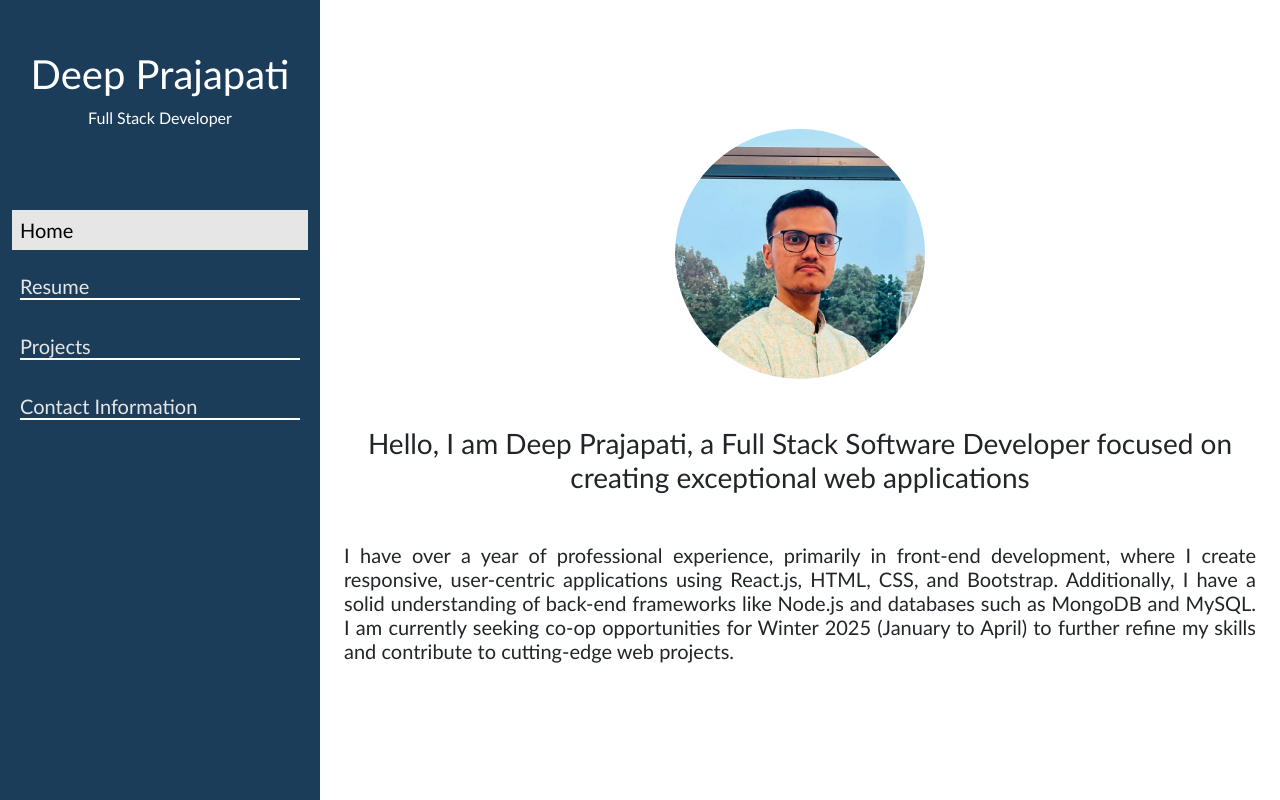
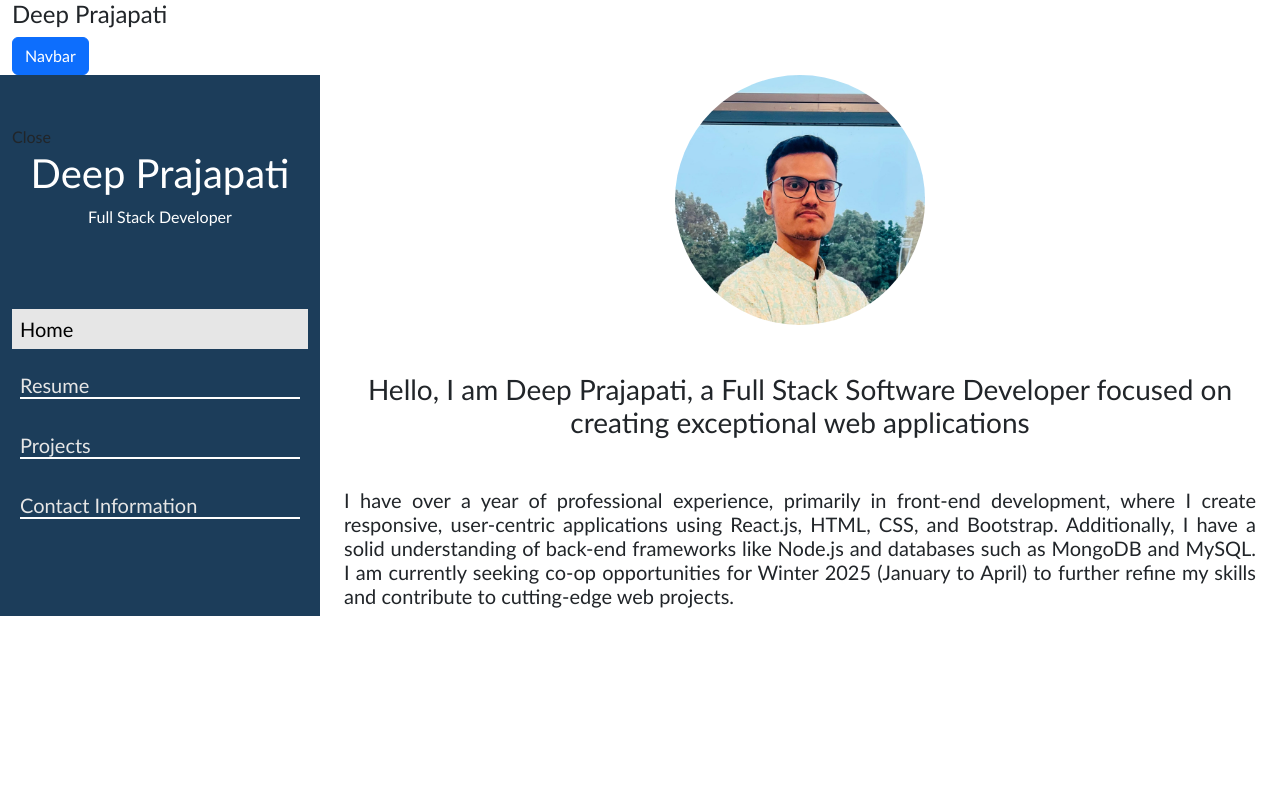
Before and after one commit to Deep2410/Resume, a React (Vite) app: page / in a window 1280 px wide. Built offline with nearby package versions, Linux system fonts and the light colour scheme.

Commit message:
navigation animation only

```diff
--- a/src/App.css
+++ b/src/App.css
@@ -5,7 +5,7 @@
 }
 
 .sidebar{
-    height: 100vh;
+    min-height: 100%;
     background-color: #1C3D5A;
     padding-top: 50px;
 }
@@ -49,3 +49,38 @@
 .active::after{
     content: none;
 }
+
+
+
+/* Media queries*/
+
+@media only screen and (max-width: 576px){
+    .small_sidebar{
+        display: flex;
+        justify-content: space-between;
+        padding: 10px;
+    }
+
+    .sidebar{
+        width: 90%;
+        position: absolute;
+        z-index: 2;
+    }
+
+    .close_navbar_btn{
+        position: absolute;
+        top: 15px;
+        right: 15px;
+        color: white;
+    }
+
+    .closedNav{
+        transform: translateX(-100%);
+        transition: 0.5s
+    }
+
+    .openNav{
+        transform: translatex(0);
+        transition: 0.5s;
+    }
+}
--- a/src/App.jsx
+++ b/src/App.jsx
@@ -7,6 +7,7 @@ import Projects from './components/projects';
 
 function App() {
   const [activeModule, setActiveModule] = useState('home');
+  const [navbarStatus, setNavbarStatus] = useState(false);
 
   const setActive = (module) => {
     document.querySelector('#'+activeModule).classList.remove('active');
@@ -14,11 +15,28 @@ function App() {
     setActiveModule(module);
   }
 
+  const openNavbar = () => {
+    setNavbarStatus(true);
+  }
+
+  const closeNavbar = () => {
+    setNavbarStatus(false);
+  }
+
   return (
     <>
       <div className="container-fluid">
         <div className="row">
-          <div className="col-sm-3 sidebar">
+          <div className={`small_sidebar`}>
+            <div className="small-left">
+              <h4>Deep Prajapati</h4>
+            </div>
+            <div className="small-right">
+              <div className="btn btn-primary" onClick={openNavbar}>Navbar</div>
+            </div>
+          </div>
+          <div className={`col-sm-3 sidebar ${navbarStatus ? 'openNav' : 'closedNav' }`}>
+            <div className={`close_navbar_btn ${navbarStatus ? 'openNav' : 'closedNav'}`} onClick={closeNavbar}>Close</div>
             <div className="heading-container">
               <h1 className='heading'>Deep Prajapati</h1>
               <p className='subheading'>Full Stack Developer</p>
```
